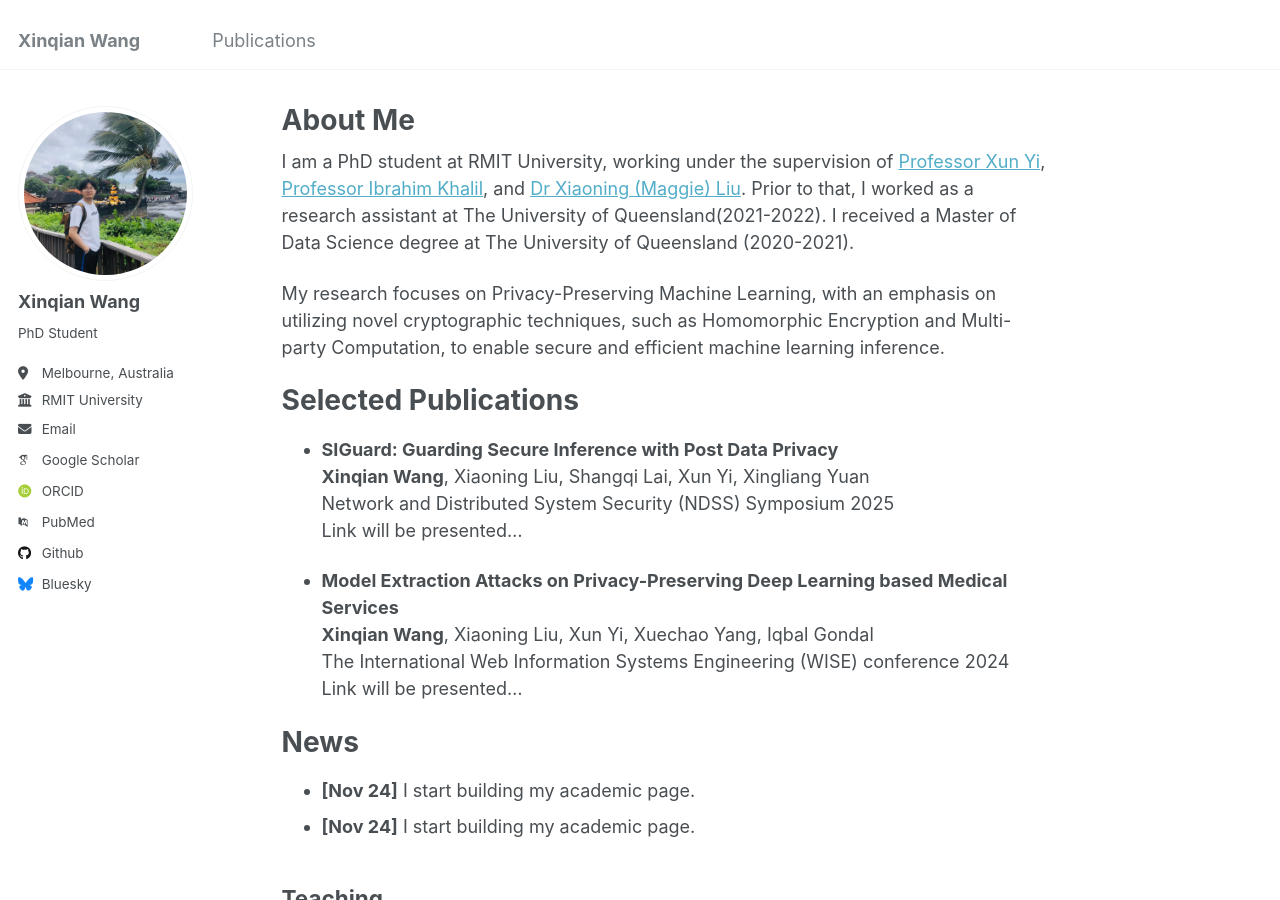
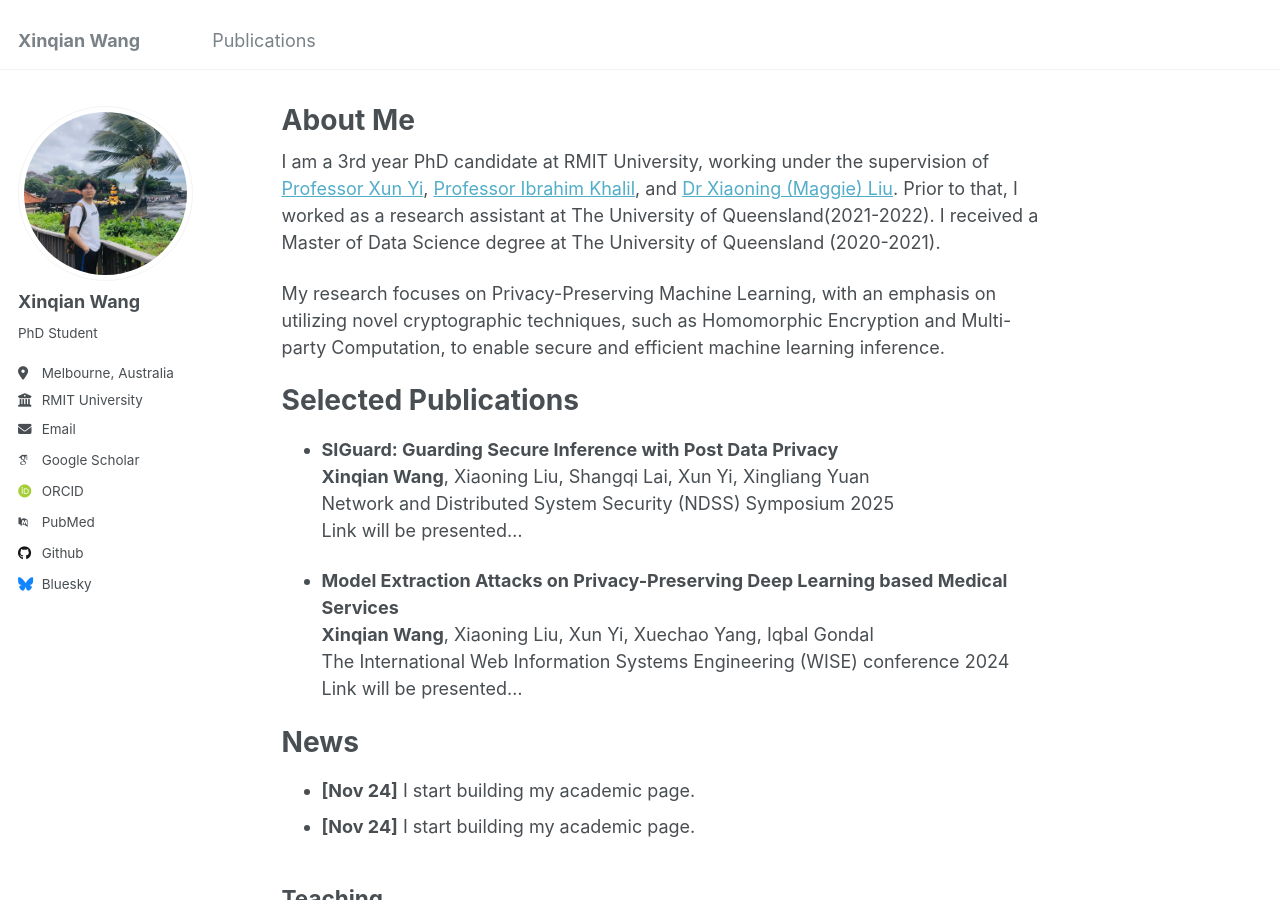
Before and after one commit to Wangxinqian/Academic, a Jekyll site: the page built from _pages/about.md, in a window 1280 px wide and 900 px high. Built offline with Jekyll 4.4.1, drawn with Linux system fonts in a browser that asks for light colours; some web fonts are replaced.

Commit message:
Update about.md

```diff
--- a/_pages/about.md
+++ b/_pages/about.md
@@ -7,7 +7,7 @@ redirect_from:
   - /about.html
 ---
 
-I am a PhD student at RMIT University, working under the supervision of [Professor Xun Yi](https://scholar.google.ca/citations?user=oDRazncAAAAJ&hl=en), [Professor Ibrahim Khalil](https://scholar.google.com/citations?user=0FxVbCIAAAAJ&hl=en), and [Dr Xiaoning (Maggie) Liu](https://maggichk.github.io/service.html). Prior to that, I worked as a research assistant at The University of Queensland(2021-2022). I received a Master of Data Science degree at The University of Queensland (2020-2021).
+I am a 3rd year PhD candidate at RMIT University, working under the supervision of [Professor Xun Yi](https://scholar.google.ca/citations?user=oDRazncAAAAJ&hl=en), [Professor Ibrahim Khalil](https://scholar.google.com/citations?user=0FxVbCIAAAAJ&hl=en), and [Dr Xiaoning (Maggie) Liu](https://maggichk.github.io/service.html). Prior to that, I worked as a research assistant at The University of Queensland(2021-2022). I received a Master of Data Science degree at The University of Queensland (2020-2021).
 
 My research focuses on Privacy-Preserving Machine Learning, with an emphasis on utilizing novel cryptographic techniques, such as Homomorphic Encryption and Multi-party Computation, to enable secure and efficient machine learning inference.
 
```
